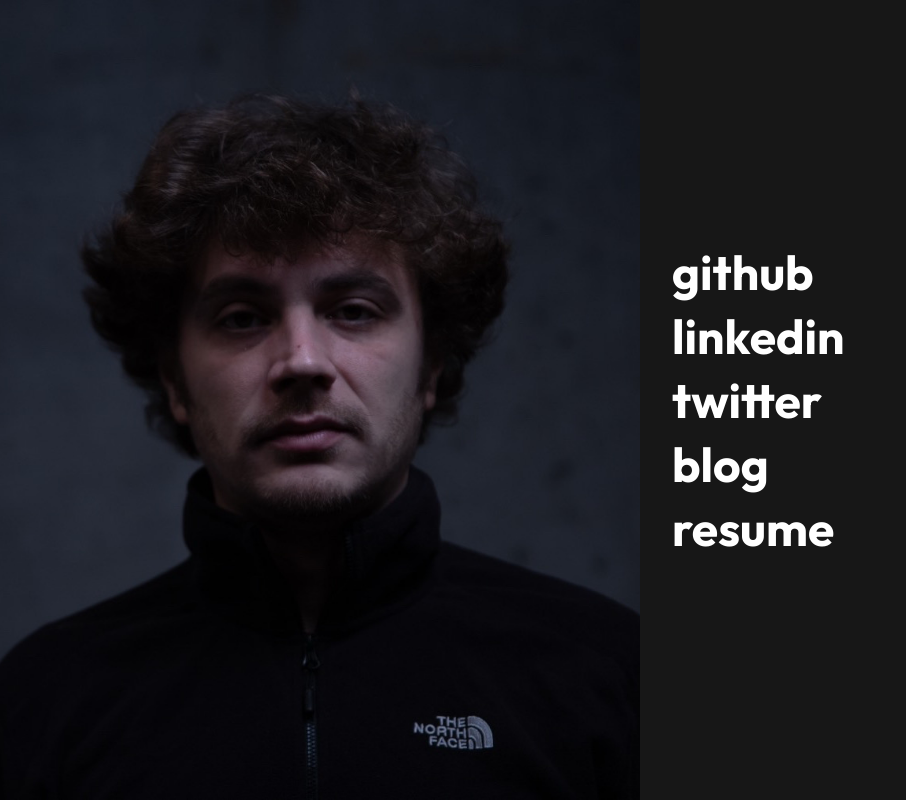
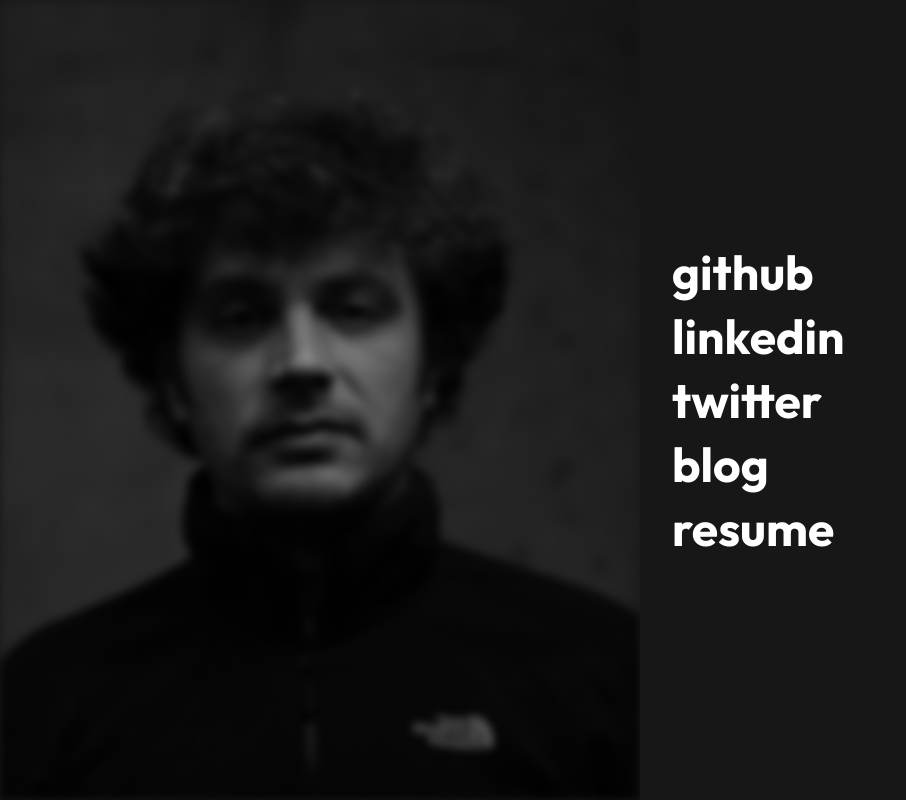
Before and after one commit to canyouseethroughme/nextjs-portfolio, a Next.js app: page / in a window 1280 px wide. Shown: the whole page, without its empty margins (0-906 px from the left). Built offline with nearby package versions, Linux system fonts and the light colour scheme.

Commit message:
feat: home page portrait image grayscale and blur

```diff
--- a/app/blog/[slug]/page.tsx
+++ b/app/blog/[slug]/page.tsx
@@ -12,8 +12,7 @@ export default async function Page({
 }) {
     const { slug } = await params
     const article = await getArticle(slug)
-    const { time, date } = formatDateTime(article.createdAt);
-
+    const { time, date } = formatDateTime(article.createdAt)
 
     return (
         <div key={article.id} className="p-2 sm:p-0">
--- a/app/page.tsx
+++ b/app/page.tsx
@@ -19,7 +19,7 @@ export default function Home() {
             width={1012}
             height={1018}
             priority
-            className="object-cover inset-0 w-full h-full animate-fadeIn"
+            className="object-cover inset-0 w-full h-full animate-fadeIn grayscale blur-sm"
           />
         </div>
       </div>
```
